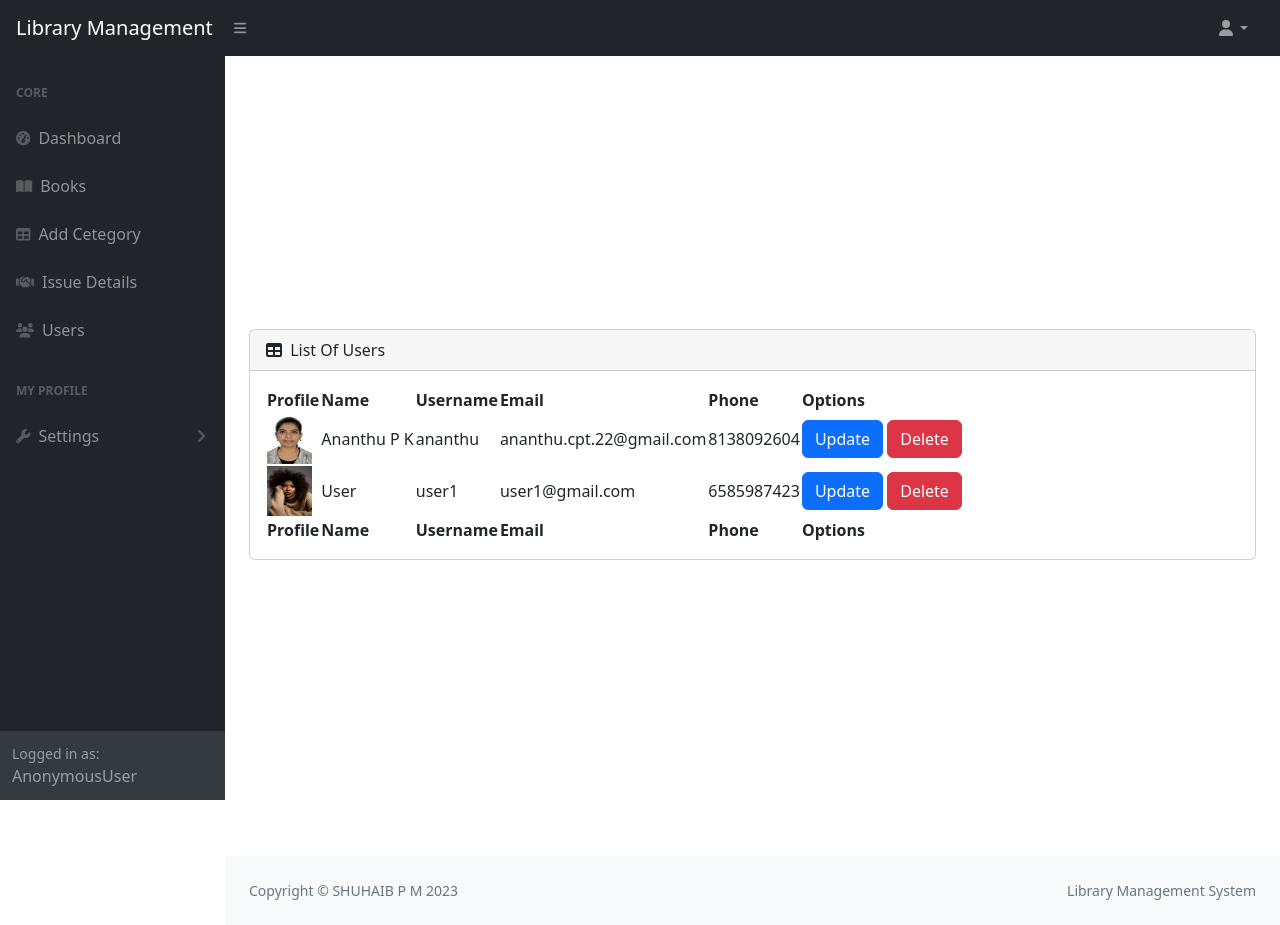
After one commit to um-shuhaib/libraryManagement, a Django app: page /user/ in a window 1280 px wide. The commit adds this page. Run offline with Django 5.2, Linux system fonts and the light colour scheme; data comes from the database, SQL or seed files in the repository; both versions use the stored data as it was after the commit; some libraries are stand-ins or nearby versions.

Commit message:
update user complete

```diff
--- a/libraryApp/templates/dashboard.html
+++ b/libraryApp/templates/dashboard.html
@@ -66,7 +66,7 @@
                             <div class="sb-nav-link-icon"><i class="fa fa-handshake"></i></div>
                             Issue Details
                         </a>
-                        <a class="nav-link" href="index.html">
+                        <a class="nav-link" href="{% url 'user' %}">
                             <div class="sb-nav-link-icon"><i class="fas fa-users"></i></div>
                             Users
                         </a>
@@ -208,11 +208,10 @@
             <footer class="py-4 bg-light mt-auto">
                 <div class="container-fluid px-4">
                     <div class="d-flex align-items-center justify-content-between small">
-                        <div class="text-muted">Copyright &copy; Your Website 2023</div>
-                        <div>
-                            <a href="#">Privacy Policy</a>
-                            &middot;
-                            <a href="#">Terms &amp; Conditions</a>
+                        <div class="text-muted">Copyright &copy; SHUHAIB P M 2023</div>
+                        <div class="text-muted">
+
+                            Library Management System
                         </div>
                     </div>
                 </div>
--- /dev/null
+++ b/libraryApp/templates/userdetail.html
@@ -0,0 +1,63 @@
+{% extends 'dashboard.html' %}
+
+{% block main %}
+<div class="d-flex flex-column w-100 vh-100 align-items-center justify-content-center">
+
+
+    <div class="container-fluid px-4">
+        <div id="section-table" class="card mb-4">
+            <div class="card-header">
+                <i class="fas fa-table me-1"></i>
+                List Of Users
+            </div>
+            <div class="card-body">
+                <table id="datatablesSimple" class="datatable">
+                    <thead>
+                        <tr>
+                            <th>Profile</th>
+                            <th>Name</th>
+                            <th>Username</th>
+                            <th>Email</th>
+                            <th>Phone</th>
+                            <th>Options</th>
+
+
+                        </tr>
+                    </thead>
+                    <tfoot>
+                        <tr>
+                            <th>Profile</th>
+                            <th>Name</th>
+                            <th>Username</th>
+                            <th>Email</th>
+                            <th>Phone</th>
+                            <th>Options</th>
+
+                        </tr>
+                    </tfoot>
+                    <tbody>
+                        {% for user in users %}
+                        <tr>
+                            <td>
+                                <img src="{{user.profile.url}}" height="50px" width="45px" alt="img">
+                            </td>
+                            <td>{{user.first_name}}</td>
+                            <td>{{user.username}}</td>
+                            <td>{{user.email}}</td>
+                            <td>{{user.phone}}</td>
+                            <td>
+                                <a href="{% url 'userupdate' user.id %}" class="btn btn-primary">Update</a>
+                                <a href="" class="btn btn-danger">Delete</a>
+                            </td>
+
+
+                        </tr>
+                        {% endfor %}
+                    </tbody>
+                </table>
+            </div>
+        </div>
+    </div>
+
+</div>
+{% endblock %}
--- a/libraryApp/views.py
+++ b/libraryApp/views.py
@@ -1,7 +1,7 @@
 from django.shortcuts import render,redirect
 from django.http import HttpResponse
 from django.views import View
-from libraryApp.forms import UserRegisterForm,AddBookForm
+from libraryApp.forms import UserRegisterForm,AddBookForm,UserUpdationForm
 from django.core.mail import send_mail,settings
 from libraryApp.models import User,Category,Book,Issue
 from django.contrib.auth import authenticate,login,logout
@@ -207,3 +207,19 @@ class ReturnAcceptView(View):
         issue.fine = 0
         issue.save()
         return redirect("issue")
+
+class UserDetailsView(View):
+    def get(self,request):
+        users=User.objects.filter(role="user")
+        return render(request,"userdetail.html",{"users":users})
+class UserUpdateView(View):
+    def get(self,request,**kwargs):
+        user=User.objects.get(id=kwargs.get("id"))
+        form=UserUpdationForm(instance=user)
+        return render(request,"updateuser.html",{"form":form})
+    def post(self,request,**kwargs):
+        user=User.objects.get(id=kwargs.get("id"))
+        form_instance=UserUpdationForm(request.POST,request.FILES,instance=user)
+        if form_instance.is_valid():
+            form_instance.save()
+            return redirect("user")
--- a/libraryManagement/urls.py
+++ b/libraryManagement/urls.py
@@ -40,5 +40,7 @@ urlpatterns = [
     path("deletecategory/<int:id>",views.DeleteCategoryView.as_view(),name="deletecategory"),
     path("return/<int:id>",views.returnBookView.as_view(),name="return"),
     path("return/accept/<int:id>",views.ReturnAcceptView.as_view(),name="acceptreturn"),
+    path("user/",views.UserDetailsView.as_view(),name="user"),
+    path("user/update/<int:id>",views.UserUpdateView.as_view(),name="userupdate"),
 
 ]+ static(settings.MEDIA_URL, document_root=settings.MEDIA_ROOT)
```
Also changed, not shown: libraryApp/forms.py (+12 -0 lines), libraryApp/templates/updateuser.html (added, +25 -0 lines), db.sqlite3, profile/WhatsApp_Image_2025-11-02_at_6.57.57_PM_1.jpeg (added).
